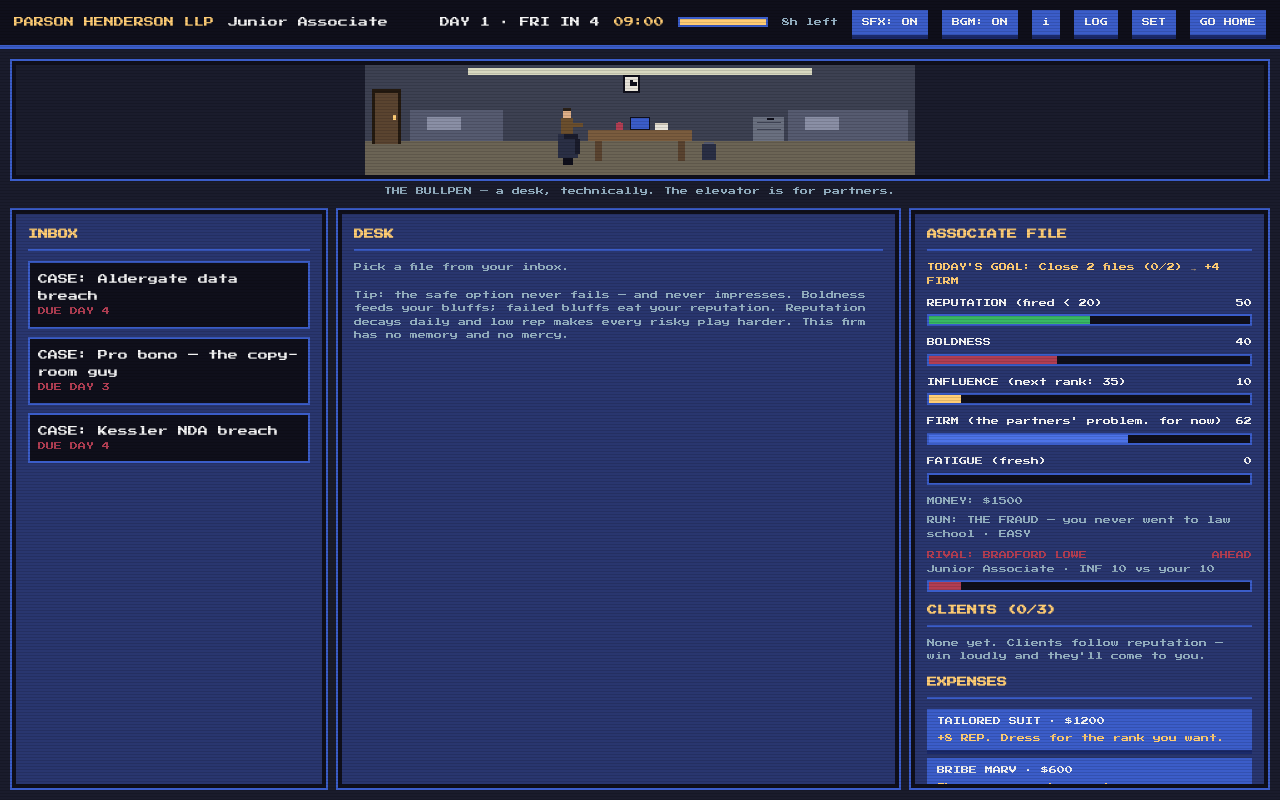
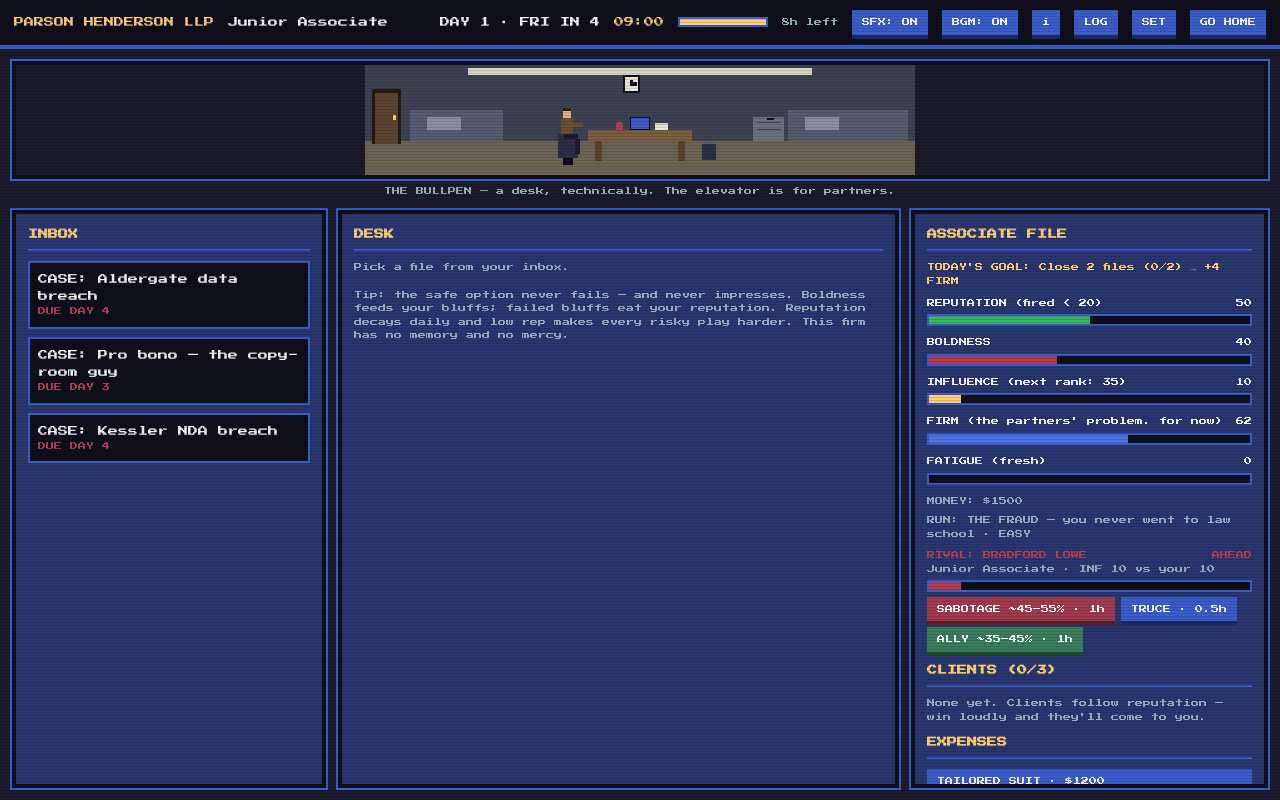
Before and after one commit to OrhunMahir/fancy_outfits, a React (Vite) app: page / in a window 1280 px wide. Both pictures are taken after a click on the button "RANDOM SCENARIO". Built offline with nearby package versions, Linux system fonts and the light colour scheme.

Commit message:
v17: rival interaction (sabotage/truce/alliance + retaliation), weekend card

```diff
--- a/src/components/CasePane.jsx
+++ b/src/components/CasePane.jsx
@@ -31,6 +31,7 @@ export default function CasePane(){
           DEADLINE: DAY {c.dueDay} · BASE TIME: {hoursFor(c)}h (careful plays take longer)
           {c.stakes>0 && <> · STAKES ×{STAKE_REWARD[c.stakes]} fees / ×{STAKE_PENALTY[c.stakes]} fallout</>}
           {c.dossier && <> · DOSSIER ATTACHED (+12%)</>}
+          {c.tampered && <span style={{color:"var(--red)"}}> · PAGES REORDERED — someone touched this file (−6%)</span>}
         </div>
       </div>
       <div className="opts">
--- a/src/components/StatsPanel.jsx
+++ b/src/components/StatsPanel.jsx
@@ -2,7 +2,8 @@ import { useGame } from "../game/useGame.js";
 import { REP_FIRED, RANK_REQ, RANKS, PRICES, BUYIN_COST, FIRM_COLLAPSE } from "../game/constants.js";
 import { CLIENT_CAP } from "../game/clients.js";
 import { SCENARIOS } from "../game/content.js";
-import { buySuit, bribeMarv, buyCoffee, coffeeRelief, payBuyIn, objectiveInfo } from "../game/engine.js";
+import { buySuit, bribeMarv, buyCoffee, coffeeRelief, payBuyIn, objectiveInfo,
+         rivalSabotage, rivalTruce, rivalAlly, rivalMoveReady, rivalOdds, displayPct } from "../game/engine.js";
 
 export default function StatsPanel(){
   const S=useGame();
@@ -40,8 +41,23 @@ export default function StatsPanel(){
             <span style={{color:"var(--red)"}}>RIVAL: {S.nemesis.name.toUpperCase()}</span>
             <span style={{color:S.nemesis.inf>=S.inf?"var(--red)":"var(--grey)"}}>{S.nemesis.inf>=S.inf?"AHEAD":"behind"}</span>
           </div>
-          <div className="tagline">{RANKS[S.nemesis.rank]} · INF {S.nemesis.inf} vs your {S.inf}</div>
+          <div className="tagline">{RANKS[S.nemesis.rank]} · INF {S.nemesis.inf} vs your {S.inf}{S.nemesis.grudge?" · HOLDS A GRUDGE":""}</div>
           <div className="bar" style={{marginTop:3}}><div className="fill" style={{width:S.nemesis.inf+"%",background:"#b13e53"}}/></div>
+          {S.rivalPact
+            ? <div className="tagline" style={{color:"var(--gold)",marginTop:4}}>PACT: {S.rivalPact.type.toUpperCase()} until day {S.rivalPact.until}</div>
+            : !rivalMoveReady()&&!S.over
+              ? <div className="tagline" style={{marginTop:4}}>He's watching you. Next move: day {S.rivalMoveDay}.</div>
+              : (
+                <div className="diffrow" style={{marginTop:5}}>
+                  <button className="btn small bold" disabled={S.hours<1} onClick={rivalSabotage}>
+                    SABOTAGE{displayPct(rivalOdds().sab,"rival|sab")?" "+displayPct(rivalOdds().sab,"rival|sab"):""} · 1h
+                  </button>
+                  <button className="btn small" disabled={S.hours<0.5} onClick={rivalTruce}>TRUCE · 0.5h</button>
+                  <button className="btn small safe" disabled={S.hours<1} onClick={rivalAlly}>
+                    ALLY{displayPct(rivalOdds().ally,"rival|ally")?" "+displayPct(rivalOdds().ally,"rival|ally"):""} · 1h
+                  </button>
+                </div>
+              )}
         </div>
       )}
       <h2 style={{marginTop:10}}>CLIENTS ({S.clients.length}/{CLIENT_CAP(S.rank)})</h2>
--- a/src/game/engine.js
+++ b/src/game/engine.js
@@ -11,7 +11,7 @@ import { RANKS, RANK_REQ, INF_EARN, INF_DECAY, DAY_HOURS, TIER_HOURS, DELEGATE_H
 import { clamp, rnd, rand, hash, setSeed, clearSeed } from "./utils.js";
 import { SFX, startAmbience, stopAmbience, applyBgmVolume } from "./sound.js";
 import { settings, setSetting } from "./settings.js";
-import { buildPool, JUDGES, crises, SCENARIOS } from "./content.js";
+import { buildPool, JUDGES, crises, SCENARIOS, buildWeekend } from "./content.js";
 import { genCase } from "./casegen.js";
 import { buildNpcs, buildRoster, buildDemand, buildStory, delegationChance, relNpc, buildFavor, DELEGATE_WIN_TXT, DELEGATE_FAIL_TXT } from "./npcs.js";
 import { buildLawsuit } from "./casegen.js";
@@ -38,6 +38,7 @@ function doShake(){ if(settings.shake) S.shakeSeq++; }
 /* the rival associate: your failures are his billable hours */
 function nemesisGain(v,fromFailure){
   const N=S.nemesis; if(!N||S.over||!v) return;
+  if(fromFailure&&S.rivalPact) return; // a pact means he doesn't feed on your stumbles
   N.inf=clamp(N.inf+v,0,100);
   if(fromFailure&&rand()<.25)
     pushMsg("FLOOR NEWS","Your lost file found a new desk. "+N.name+" sends 'sympathies'.");
@@ -49,6 +50,66 @@ function nemesisGain(v,fromFailure){
     pushMsg("FLOOR NEWS",N.name+" promoted to "+RANKS[N.rank]+". The floor compares résumés. Yours is quieter.");
     log(N.name+" outranks the room a little more.","bad");
     apply({rep:-3},true);
+  }
+}
+
+/* ---------- rival interaction: sabotage, truce, alliance — and payback ---------- */
+export const rivalOdds=()=>({
+  sab:clamp(50+Math.round((S.bold-40)/2)-(S.nemesis&&S.nemesis.grudge?10:0),20,85),
+  ally:clamp(40+(S.inf-(S.nemesis?S.nemesis.inf:0)),15,85),
+});
+export const rivalMoveReady=()=>!!(S.nemesis&&!S.rivalPact&&S.day>=S.rivalMoveDay&&!S.over);
+export function rivalSabotage(){
+  const N=S.nemesis; if(!rivalMoveReady()||S.hours<1) return;
+  SFX.send(); S.rivalMoveDay=S.day+2; spendHours(1,3);
+  if(rand()*100<rivalOdds().sab){
+    N.inf=clamp(N.inf-rnd([6,8,10]),0,100);
+    log("SABOTAGE: "+N.name+"'s exhibit binder is 'missing'. His week quietly collapses.","good");
+  } else {
+    N.grudge=true; nemesisGain(3);
+    log("SABOTAGE FAILED: a paralegal saw everything. The floor knows. "+N.name+" KNOWS.","bad");
+    apply({rep:-10}); doShake();
+  }
+  checkClock(); saveGame(); notify();
+}
+export function rivalTruce(){
+  const N=S.nemesis; if(!rivalMoveReady()||S.hours<0.5) return;
+  SFX.send(); S.rivalMoveDay=S.day+2; spendHours(0.5,1);
+  if(rand()*100<70){
+    S.rivalPact={type:"truce",until:S.day+4};
+    log("TRUCE: "+N.name+" shrugs. 'Four days. Then it's billing season again.' He won't feed on your failures.","sys");
+  } else log("TRUCE REFUSED: "+N.name+" laughs at a normal volume, which is worse.","bad");
+  checkClock(); saveGame(); notify();
+}
+export function rivalAlly(){
+  const N=S.nemesis; if(!rivalMoveReady()||S.hours<1) return;
+  SFX.send(); S.rivalMoveDay=S.day+2; spendHours(1,2);
+  if(rand()*100<rivalOdds().ally){
+    S.rivalPact={type:"ally",until:S.day+3};
+    log("ALLIANCE: three days of trading favors with "+N.name+". You both climb. Watch your back anyway.","sys");
+  } else { apply({rep:-4}); log("ALLIANCE REFUSED: "+N.name+" forwards your olive branch to the whole floor. Annotated.","bad"); }
+  checkClock(); saveGame(); notify();
+}
+/* his side of the war: pact upkeep, expiry, and file raids on YOUR inbox */
+export function rivalTick(){
+  const N=S.nemesis; if(!N||S.over) return;
+  if(S.rivalPact){
+    if(S.day>=S.rivalPact.until){ pushMsg("RIVAL","The "+S.rivalPact.type+" with "+N.name+" quietly expires. Business resumes."); S.rivalPact=null; }
+    else if(S.rivalPact.type==="ally"){ apply({inf:1},true); N.inf=clamp(N.inf+1,0,100); }
+    return;
+  }
+  if(rand()>= .12+(N.grudge?.08:0)) return;
+  const targets=S.inbox.filter(c=>!c.msg&&!c.pending&&!c.delegated&&!c.favor&&!c.suit);
+  if(!targets.length) return;
+  const t=rnd(targets);
+  if(rand()<.5){
+    S.inbox=S.inbox.filter(x=>x!==t); if(S.openCase===t) S.openCase=null;
+    N.inf=clamp(N.inf+4,0,100);
+    pushMsg("FILE POACHED","'Heard you were swamped.' "+N.name+" took the "+t.title+" file. Hardwick approved it. Smiling.");
+    log("RIVAL: "+N.name+" poached '"+t.title+"'.","bad");
+  } else {
+    t.tampered=true;
+    pushMsg("TAMPERED FILE","The "+t.title+" file came back from 'the copy room' with pages out of order. "+N.name+" walks past, whistling. (-6% on its risky plays)");
   }
 }
 
@@ -129,6 +190,7 @@ export function chance(o,c){
   }
   if(c&&c.crisisMod&&!o.safe) p+=c.crisisMod.v; // a Traitor leaked / a Brave ally shields (GDD §5-6)
   if(c&&c.dossier&&!o.safe) p+=12;              // detective's dossier on this file
+  if(c&&c.tampered&&!o.safe) p-=6;              // the rival reordered these pages
   // the Defector knows Snidely Fitch's playbook
   if(S.scenario==="defector"&&!o.safe&&c&&/Snidely Fitch/.test((c.body||"")+(c.title||""))) p+=8;
   // respect: a low-rep associate gets no benefit of the doubt
@@ -254,6 +316,10 @@ function drawCases(n){
 export function instantiateCase(c){
   const inst={...c, opts:JSON.parse(JSON.stringify(c.opts)),
     dueDay:S.day+c.deadline, judge:c.judge?rnd(JUDGES):null};
+  if(S.golfEdge&&inst.judge){ // weekend golf pays off: this judge is pre-read
+    inst.dossier=true; S.golfEdge=false;
+    log("Weekend golf pays off: you know exactly how "+inst.judge.name+" thinks. (dossier attached)","sys");
+  }
   if(inst.judge&&inst.judge.corrupt>=40){
     const cost=900+300*S.rank;
     inst.opts.push({text:"Invite the judge to 'discuss golf'. (-$"+cost+")",
@@ -397,7 +463,9 @@ export function endDay(){
       drawCases(3+(rand()<.4?1:0)+(S.rank>=2&&rand()<.4?1:0)); // v1.6: the inbox does not respect you
       if(rand()<.35&&!S.inbox.some(c=>c.favor)) spawnFavor();
       if(rand()<.18) marvMoment();
-      rosterTick(); litigationTick();
+      rosterTick(); litigationTick(); rivalTick();
+      // Saturday interlude: the morning after every Friday, the weekend asks what you did with it
+      if((S.day-1)%WEEK_LEN===0&&S.day>1){ SFX.bell(); S.event=buildWeekend(); }
       // low rep = casual disrespect
       if(disrespected()&&rand()<.5) pushMsg("FYI",rnd([
         "The partners' meeting you weren't told about went great, apparently.",
@@ -407,7 +475,7 @@ export function endDay(){
         "The intern got CC'd on your case. 'For oversight.'"]));
       // crisis? (a Traitor may leak your position; a loyal Brave shields you)
       const cs=crises();
-      if(cs.length&&rand()<.6){
+      if(!S.event&&cs.length&&rand()<.6){
         const c=rnd(cs); S.usedCrises.push(c.id); SFX.crisis();
         const traitor=S.npcs.find(n=>n.trait==="Traitor"&&n.rel<25);
         const brave=S.npcs.find(n=>n.trait==="Brave"&&n.rel>=40);
@@ -691,6 +759,7 @@ export function resolveCrisis(o){
   }
   if(win){ SFX.win(); log("[CRISIS] "+out.txt,"good"); apply(out.fx); if(((out.fx&&out.fx.inf)||0)>=10) flash("HENDERED!"); }
   else { SFX.lose(); log("[CRISIS] "+out.txt,"bad"); apply(out.fx); apply({firm:-2},true); doShake(); nemesisGain(3,true); }
+  if(out.golf) S.golfEdge=true; // the next court judge arrives pre-read
   if(out.client){ // global events move the client book
     if(out.client.lose) loseClient(out.client.lose);
     if(out.client.gain){
--- a/src/game/state.js
+++ b/src/game/state.js
@@ -41,7 +41,10 @@ export function newState(scenario,difficulty){
     followups:[], // multi-stage cases waiting to land: {day, case}
     weekStart:{inf:10, rep:50}, weekMissed:0, // Friday review baseline (reset every WEEK_LEN days)
     // the rival associate: gains INF nightly and from YOUR failures; name partner before you = game over
-    nemesis:{name:rnd(NEMESES), inf:10, rank:0},
+    nemesis:{name:rnd(NEMESES), inf:10, rank:0, grudge:false},
+    rivalPact:null,   // {type:"truce"|"ally", until:day} — pacts stop him feeding on your failures
+    rivalMoveDay:0,   // cooldown: one rival move attempt per 2 days
+    golfEdge:false,   // weekend golf: the next court case comes pre-read (dossier)
     marvBribes:0, // Marv remembers who pays — his lines and gifts depend on it
     // per-run ledger for the end-of-run breakdown
     runStats:{safe:0,bluffW:0,bluffL:0,techW:0,techL:0,deleg:{},bribeTry:0,bribeW:0,favorHelp:0,favorNo:0,miss:0,crises:0,fired:0},
```
Also changed, not shown: src/game/content.js (+19 -0 lines), 2 other files (tests, documents, lock files or other folders).
